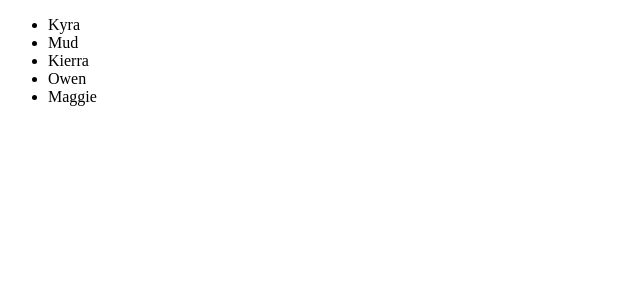
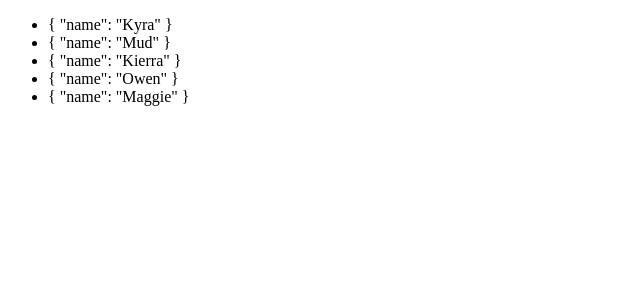
Before and after one commit to kyracalvert/angular-practice-1, an Angular app: page / in a window 1280 px wide. Shown: the top 300 px of the page, without its empty margins (0-640 px from the left). Built offline with nearby package versions, Linux system fonts and the light colour scheme.

Commit message:
using | json to display the values of an object via greeting view and component.

```diff
--- a/src/app/greeting/greeting.component.html
+++ b/src/app/greeting/greeting.component.html
@@ -1,6 +1,8 @@
-<!-- interates over names from the 'names' array in component -->
+<!-- interates over names from the 'names' array in component,
+and binding to each index -->
 <div>
   <ul>
-    <li *ngFor="let name of names">{{name}}</li>
+    <!-- | json shows the values of the objects from the component -->
+    <li *ngFor="let name of names">{{name | json}}</li>
   </ul>
 </div>
--- a/src/app/greeting/greeting.component.ts
+++ b/src/app/greeting/greeting.component.ts
@@ -7,7 +7,7 @@ import { Component, OnInit } from '@angular/core';
 })
 export class GreetingComponent implements OnInit {
 
-  names: string[] = ['Kyra', 'Mud', 'Kierra', 'Owen', 'Maggie'];
+  names: [{name: string}] = [{name: 'Kyra'}, {name: 'Mud'}, {name: 'Kierra'}, {name: 'Owen'}, {name: 'Maggie'}];
 
   constructor() { }
 
```
